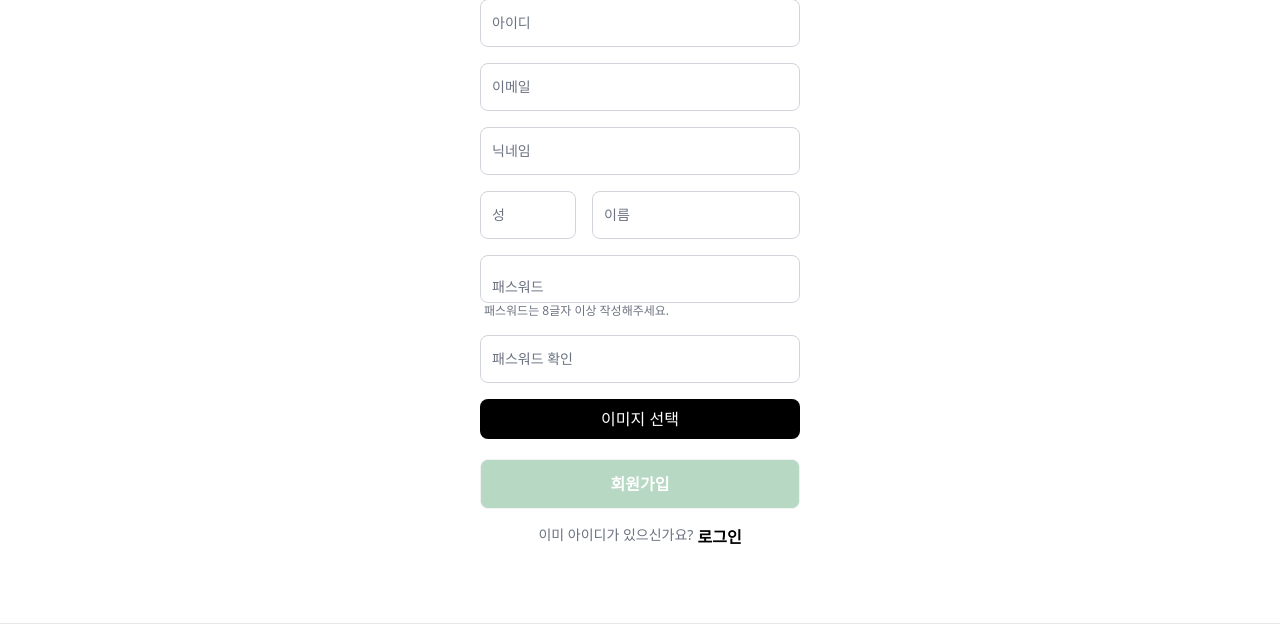
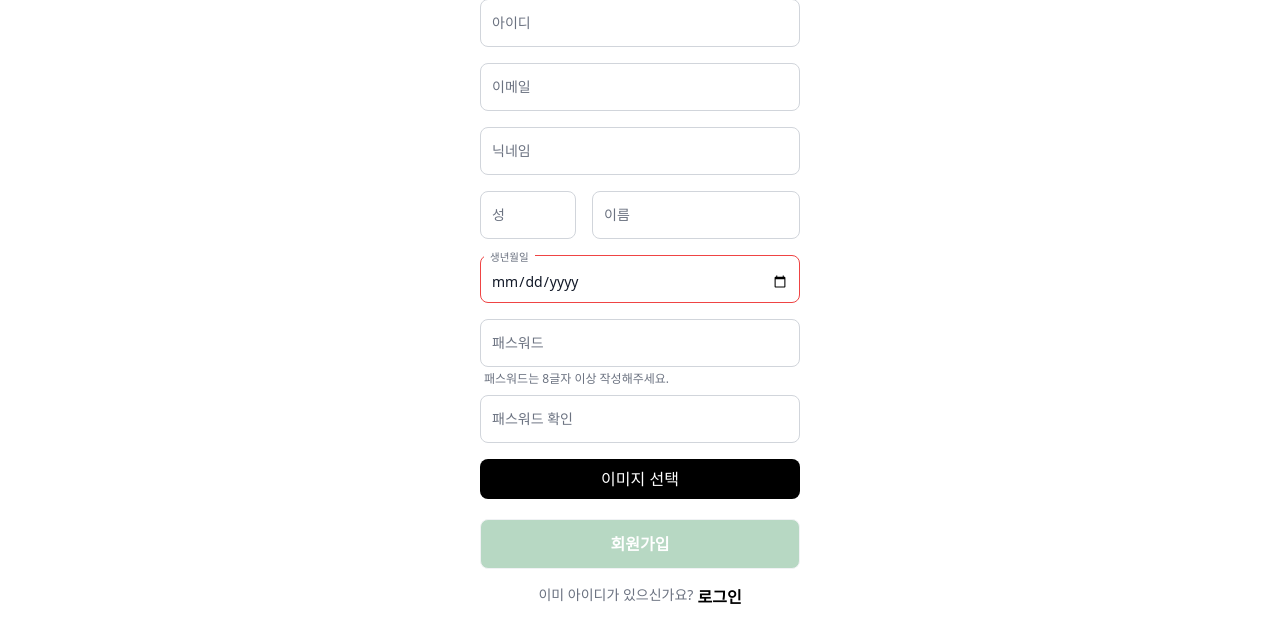
Before and after one commit to DT-HYUNJUN/recipes-share-site, a Django app: page /accounts/signup/ in a window 1280 px wide. Shown: the part 362-986 px from the top of the page. Run offline with Django 3.2, Linux system fonts and the light colour scheme; parts of the project's set-up code (start-up, migrations or seed data) failed here and were passed over; some libraries are stand-ins or nearby versions; some web fonts are replaced.

Commit message:
[UPDATE] feature/birthday_form

```diff
--- a/accounts/forms.py
+++ b/accounts/forms.py
@@ -13,7 +13,8 @@ class CustomUserCreationForm(UserCreationForm):
             'last_name',
             'password1',
             'password2',
-            'profile_image'
+            'profile_image',
+            'birthdate'
         )
 
 class CustomUserChangeForm(UserChangeForm):
--- a/accounts/templates/accounts/signup.html
+++ b/accounts/templates/accounts/signup.html
@@ -36,10 +36,14 @@
       </div>
     </div>
     <div class="mb-4 relative">
+      <input type="date" name="birthdate" id="id_birthdate" class="block px-2.5 pb-2.5 pt-4 w-full text-sm text-gray-900 bg-transparent rounded-lg border-1 border-gray-300 appearance-none dark:text-white dark:border-gray-600 dark:focus:border-blue-500 focus:outline-none focus:ring-0 focus:border-blue-600 invalid:[&:not(:placeholder-shown):not(:focus)]:border-red-500 peer" placeholder=" " pattern=".{1,}" required />
+      <label for="id_birthdate" class="absolute text-sm text-gray-500 dark:text-gray-400 duration-300 transform -translate-y-4 scale-75 top-2 z-10 origin-[0] bg-white dark:bg-gray-900 px-2 peer-focus:px-2 peer-focus:text-blue-600 peer-focus:dark:text-blue-500 peer-placeholder-shown:scale-100 peer-placeholder-shown:-translate-y-1/2 peer-placeholder-shown:top-1/2 peer-focus:top-2 peer-focus:scale-75 peer-focus:-translate-y-4 left-1">생년월일</label>
+    </div>
+    <div class="mb-1 relative">
       <input type="password" name="password1" id="id_password1" class="block px-2.5 pb-2.5 pt-4 w-full text-sm text-gray-900 bg-transparent rounded-lg border-1 border-gray-300 appearance-none dark:text-white dark:border-gray-600 dark:focus:border-blue-500 focus:outline-none focus:ring-0 focus:border-blue-600 invalid:[&:not(:placeholder-shown):not(:focus)]:border-red-500 peer" placeholder=" " pattern=".{8,}" required />
       <label for="id_password1" class="absolute text-sm text-gray-500 dark:text-gray-400 duration-300 transform -translate-y-4 scale-75 top-2 z-10 origin-[0] bg-white dark:bg-gray-900 px-2 peer-focus:px-2 peer-focus:text-blue-600 peer-focus:dark:text-blue-500 peer-placeholder-shown:scale-100 peer-placeholder-shown:-translate-y-1/2 peer-placeholder-shown:top-1/2 peer-focus:top-2 peer-focus:scale-75 peer-focus:-translate-y-4 left-1">패스워드</label>
-      <p class="ml-1 text-xs text-gray-500">패스워드는 8글자 이상 작성해주세요.</p>
     </div>
+    <p class="ml-1 mb-2 text-xs text-gray-500">패스워드는 8글자 이상 작성해주세요.</p>
     <div class="mb-4 relative">
       <input type="password" name="password2" id="id_password2" class="block px-2.5 pb-2.5 pt-4 w-full text-sm text-gray-900 bg-transparent rounded-lg border-1 border-gray-300 appearance-none dark:text-white dark:border-gray-600 dark:focus:border-blue-500 focus:outline-none focus:ring-0 focus:border-blue-600 invalid:[&:not(:placeholder-shown):not(:focus)]:border-red-500 peer" placeholder=" " required />
       <label for="id_password2" class="absolute text-sm text-gray-500 dark:text-gray-400 duration-300 transform -translate-y-4 scale-75 top-2 z-10 origin-[0] bg-white dark:bg-gray-900 px-2 peer-focus:px-2 peer-focus:text-blue-600 peer-focus:dark:text-blue-500 peer-placeholder-shown:scale-100 peer-placeholder-shown:-translate-y-1/2 peer-placeholder-shown:top-1/2 peer-focus:top-2 peer-focus:scale-75 peer-focus:-translate-y-4 left-1">패스워드 확인</label>
```
